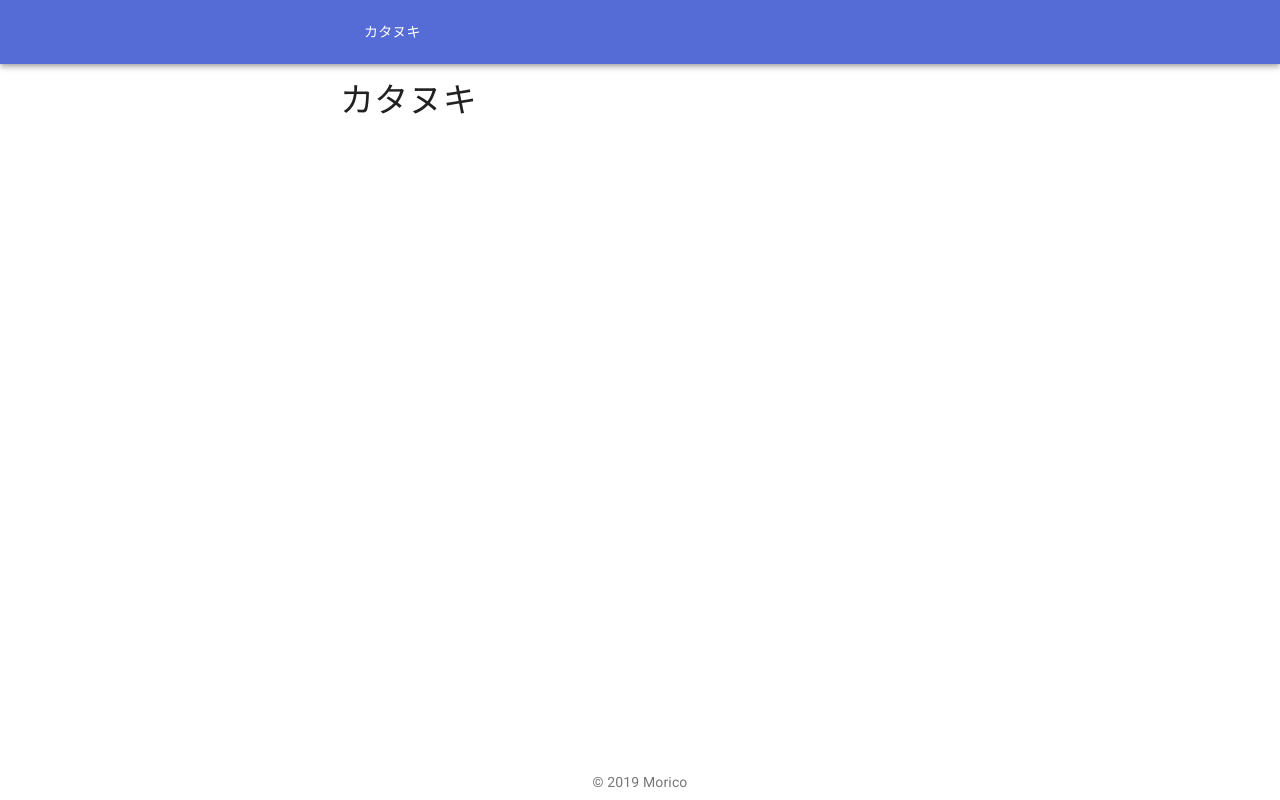
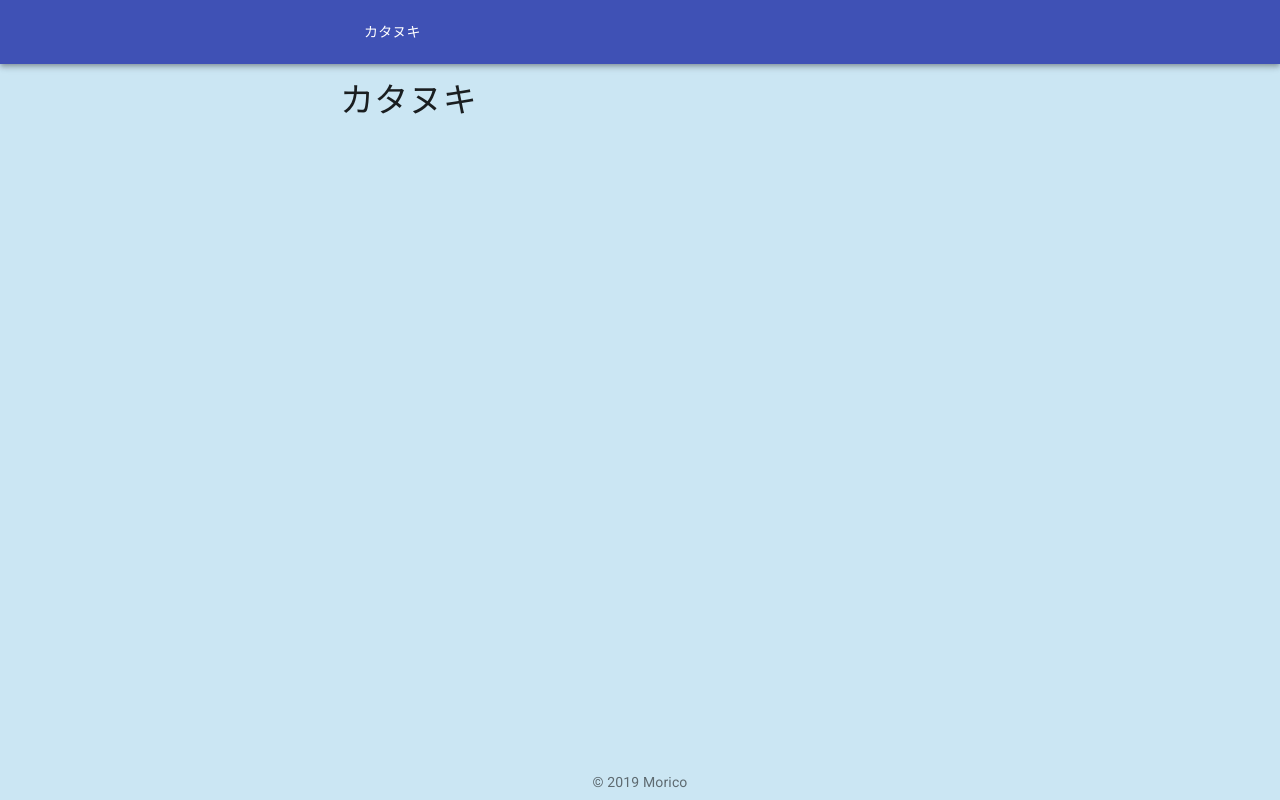
Before and after one commit to moriconomori/bobjiten, a Next.js app: page / in a window 1280 px wide. Built offline with nearby package versions, Linux system fonts and the light colour scheme.

Commit message:
Update theme.js

```diff
--- a/src/theme.js
+++ b/src/theme.js
@@ -1,20 +1,10 @@
 import { createMuiTheme } from '@material-ui/core/styles';
-import { red } from '@material-ui/core/colors';
 
 // Create a theme instance.
 const theme = createMuiTheme({
   palette: {
-    primary: {
-      main: '#556cd6',
-    },
-    secondary: {
-      main: '#19857b',
-    },
-    error: {
-      main: red.A400,
-    },
     background: {
-      default: '#fff',
+      default: '#cbe6f3',
     },
   },
 });
```
